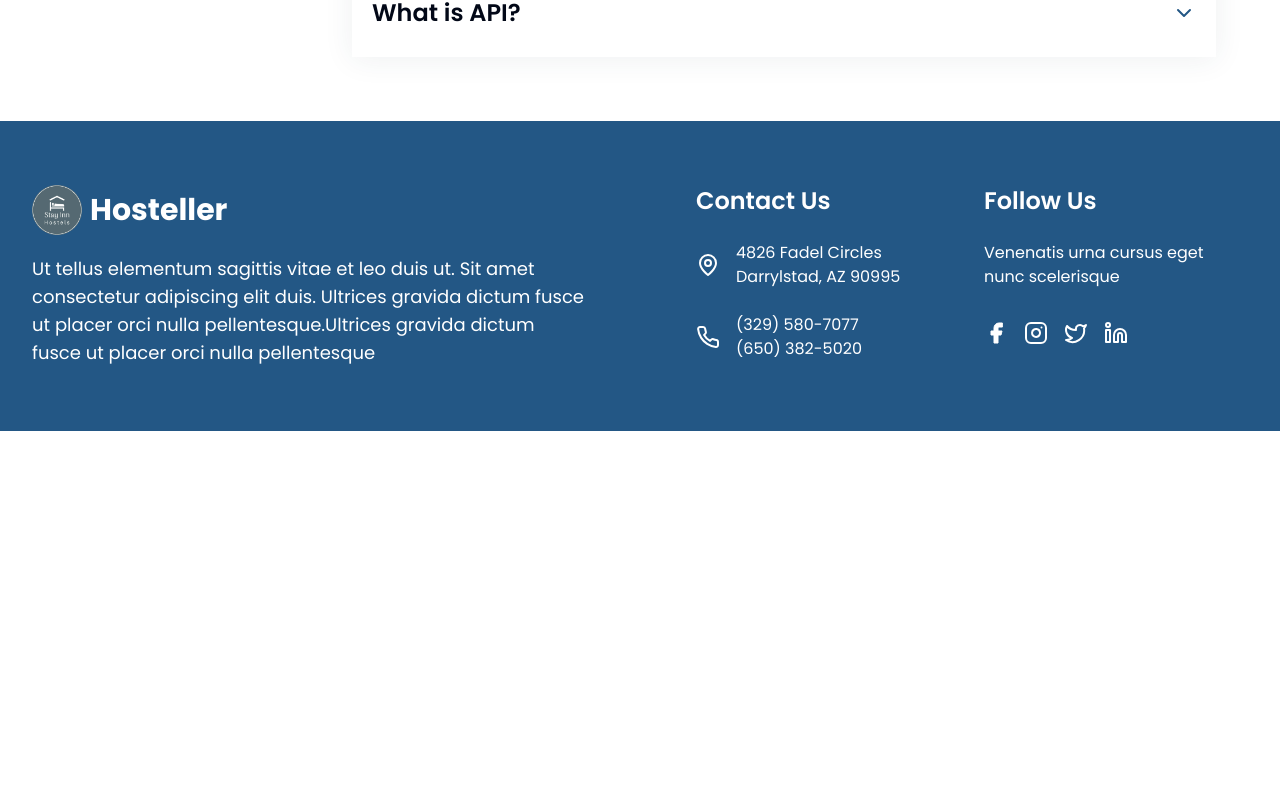
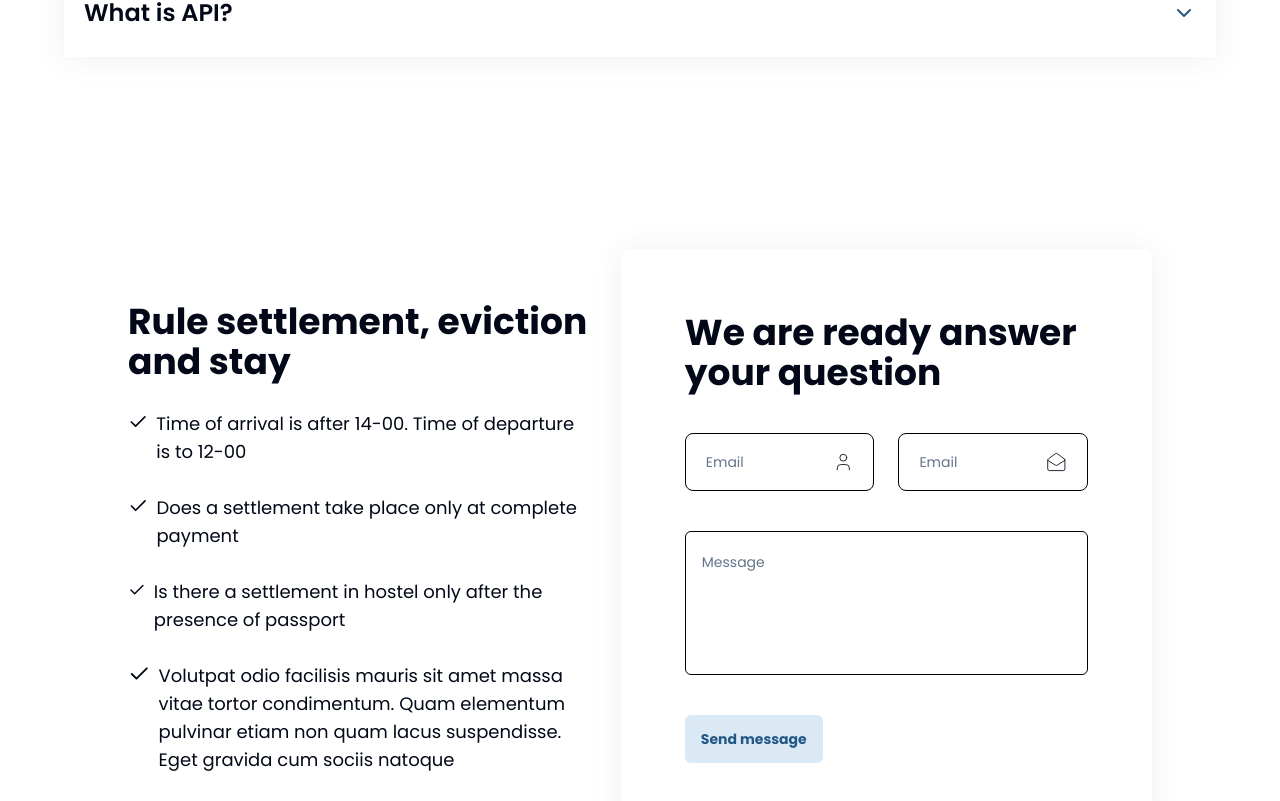
Before and after one commit to SherazArif172/stayInHostels, a Next.js app: page /faqs in a window 1280 px wide. Shown: the part 859-1660 px from the top of the page. Before the commit the page ends 1290 px from the top, so only its background shows below. Built offline with nearby package versions, Linux system fonts and the light colour scheme.

Commit message:
adding faqs 2nd component

```diff
--- /dev/null
+++ b/src/app/(frontend)/faqs/_components/FaqQuestions/FaqQuestions.jsx
@@ -0,0 +1,15 @@
+import React from "react";
+import Question from "@/app/(frontend)/about/_components/Question/Question";
+
+const FaqQuestions = () => {
+  return (
+    <div className="lg:py-16 py-8 lg:px-16 px-4 max-w-7xl m-auto">
+      <div>
+        <Question />
+      </div>
+      <div></div>
+    </div>
+  );
+};
+
+export default FaqQuestions;
--- a/src/app/(frontend)/faqs/page.jsx
+++ b/src/app/(frontend)/faqs/page.jsx
@@ -18,6 +18,8 @@ import {
   SelectTrigger,
   SelectValue,
 } from "@/components/ui/select";
+import FaqQuestions from "./_components/FaqQuestions/FaqQuestions";
+FaqQuestions;
 
 const page = () => {
   return (
@@ -33,7 +35,7 @@ const page = () => {
       </div>
 
       <div className="lg:py-16 py-8 lg:px-16 px-4 flex lg:flex-row flex-col lg:justify-between justify-center items-center m-auto max-w-7xl">
-        <div>
+        {/* <div>
           <Select>
             <SelectTrigger className="w-[180px]">
               <SelectValue placeholder="Select a fruit" />
@@ -49,8 +51,8 @@ const page = () => {
               </SelectGroup>
             </SelectContent>
           </Select>
-        </div>
-        <div className="lg:w-3/4 w-full">
+        </div> */}
+        <div className="w-full">
           <Accordion type="single" collapsible className="w-full h-full">
             {Faq.map((faq, index) => (
               <AccordionItem value="item-1" key={index}>
@@ -61,6 +63,7 @@ const page = () => {
           </Accordion>
         </div>
       </div>
+      <FaqQuestions />
     </div>
   );
 };
```
Also changed, not shown: public/faqs/faqimg.webp (added).
